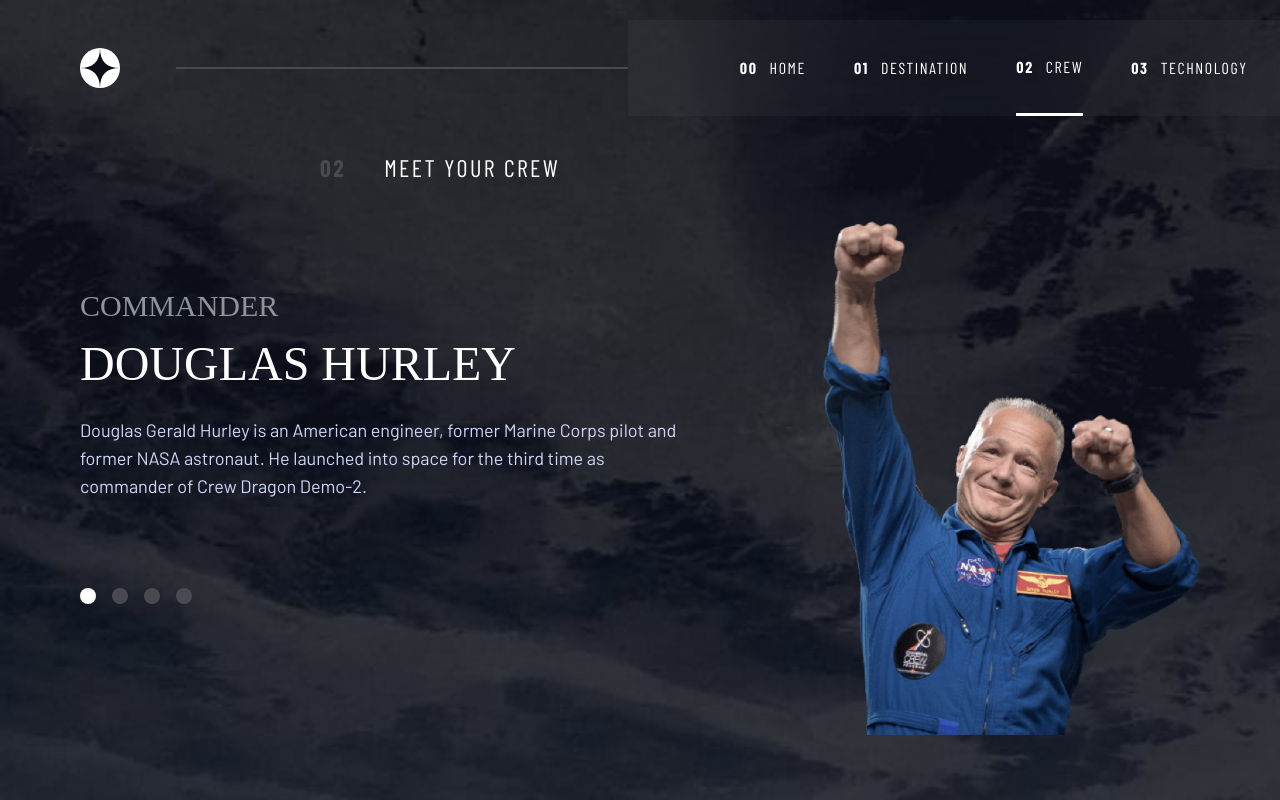
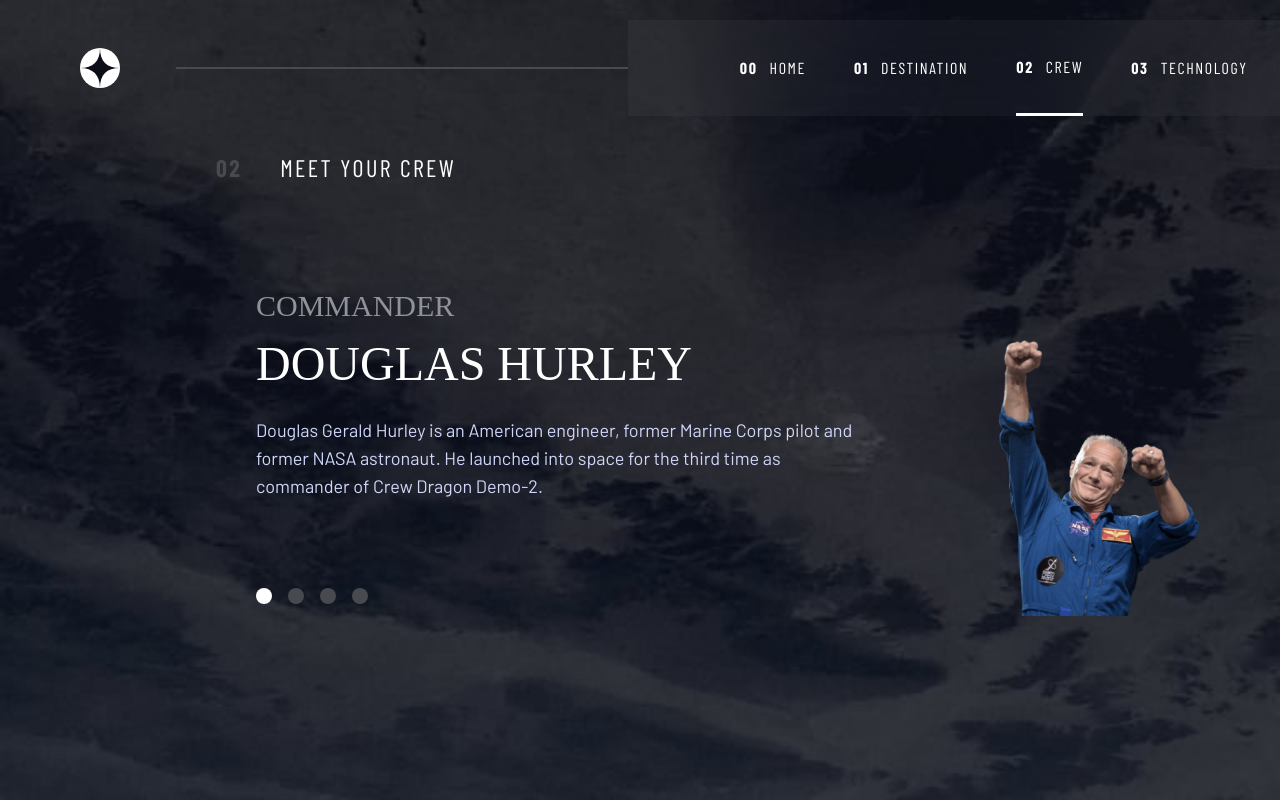
Before and after one commit to neshacascia/space-tourism, a React (Vite) app: page /crew in a window 1280 px wide. Built offline with nearby package versions, Linux system fonts and the light colour scheme; a web font is replaced by a local one.

Commit message:
fixed margins on pages

```diff
--- a/src/pages/Crew.jsx
+++ b/src/pages/Crew.jsx
@@ -14,9 +14,9 @@
       <Navbar />
       <section
         onClick={closeModal}
-        className="flex flex-col items-center sm:flex"
+        className="flex flex-col items-center sm:flex lg:ml-44"
       >
-        <div className="text-white font-h2 text-base leading-5 tracking-widest pb-8 sm:text-xl sm:self-start sm:mt-10 sm:ml-10 lg:text-2xl lg:pb-2 lg:mt-14 lg:ml-80">
+        <div className="text-white font-h2 text-base leading-5 tracking-widest pb-8 sm:text-xl sm:self-start sm:mt-10 sm:ml-10 lg:text-2xl lg:pb-2 lg:mt-14">
           <h2>
             <span className="text-gray font-bold pr-2.5 lg:mr-7">02</span>
             MEET YOUR CREW
--- a/src/pages/Destination.jsx
+++ b/src/pages/Destination.jsx
@@ -14,9 +14,9 @@
       <Navbar />
       <section
         onClick={closeModal}
-        className="flex flex-col items-center pb-14 sm:flex"
+        className="flex flex-col items-center pb-14 sm:flex lg:mx-44"
       >
-        <div className="text-white font-h2 text-base leading-5 tracking-widest pb-8 sm:text-xl sm:self-start sm:mt-10 sm:ml-10 lg:text-2xl lg:pb-2 lg:mt-14 xl:ml-80">
+        <div className="text-white font-h2 text-base leading-5 tracking-widest pb-8 sm:text-xl sm:self-start sm:mt-10 sm:ml-10 lg:text-2xl lg:pb-2 lg:mt-14">
           <h2>
             <span className="text-gray font-bold pr-2.5 lg:mr-7">01</span>
             PICK YOUR DESTINATION
--- a/src/pages/Technology.jsx
+++ b/src/pages/Technology.jsx
@@ -16,7 +16,7 @@
         onClick={closeModal}
         className="flex flex-col items-center sm:flex lg:ml-40 xl:flex xl:justify-center"
       >
-        <div className="text-white font-h2 text-base leading-5 tracking-widest pb-8 sm:text-xl sm:self-start sm:mt-10 sm:ml-10 lg:text-2xl lg:pb-2 lg:mt-14 lg:ml-40">
+        <div className="text-white font-h2 text-base leading-5 tracking-widest pb-8 sm:text-xl sm:self-start sm:mt-10 sm:ml-10 lg:text-2xl lg:pb-2 lg:mt-14 ">
           <h2>
             <span className="text-gray font-bold pr-2.5 lg:mr-7">03</span>
             SPACE LAUNCH 101
```
